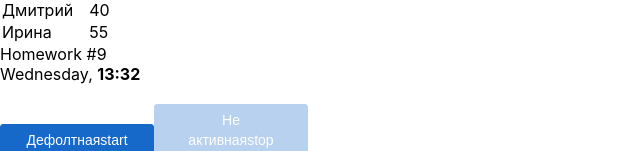
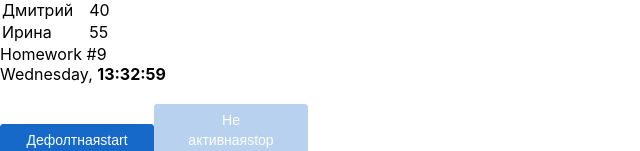
Before and after one commit to Yurik-00007/Ignat, a React (Create React App) app: page /#/junior in a window 1280 px wide. Shown: the part 412-563 px from the top of the page, without its empty margins (0-640 px from the left). Built offline with nearby package versions, Linux system fonts and the light colour scheme.

Commit message:
05.01.23_9_1

```diff
--- a/src/s2-homeworks/hw09/Clock.tsx
+++ b/src/s2-homeworks/hw09/Clock.tsx
@@ -39,8 +39,8 @@ function Clock() {
 
     const stringTime = date?.toLocaleTimeString('ru-RU') || <br/> // часы24:минуты:секунды (01:02:03)/(23:02:03)/(24:00:00)/(00:00:01) // пишут студенты
     const stringDate = date?.toLocaleDateString('ru-RU') || <br/> // день.месяц.год (01.02.2022) // пишут студенты, варианты 01.02.0123/01.02.-123/01.02.12345 не рассматриваем
-    let stringTimeMod=stringTime.toString().split(':',2).join(':')
-    console.log(stringTimeMod)
+        // let stringTimeMod=stringTime.toString().split(':',2).join(':')
+    console.log(stringTime)
     console.log(stringDate)
     // день недели на английском, месяц на английском (https://learn.javascript.ru/intl#intl-datetimeformat)
     const stringDay = date?.toLocaleString('en-US', {weekday: 'long'}) || <br/> // пишут студенты
@@ -56,7 +56,7 @@ function Clock() {
             >
                 <span id={'hw9-day'}>{stringDay}</span>,{' '}
                 <span id={'hw9-time'}>
-                    <strong>{stringTimeMod}</strong>
+                    <strong>{stringTime}</strong>
                 </span>
             </div>
 
```
